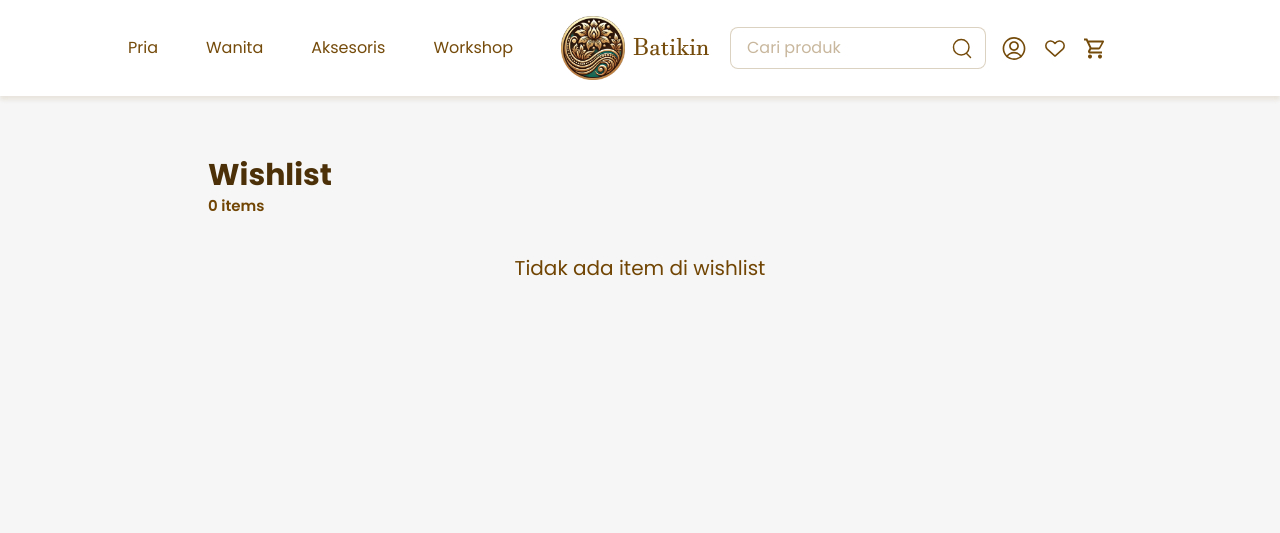
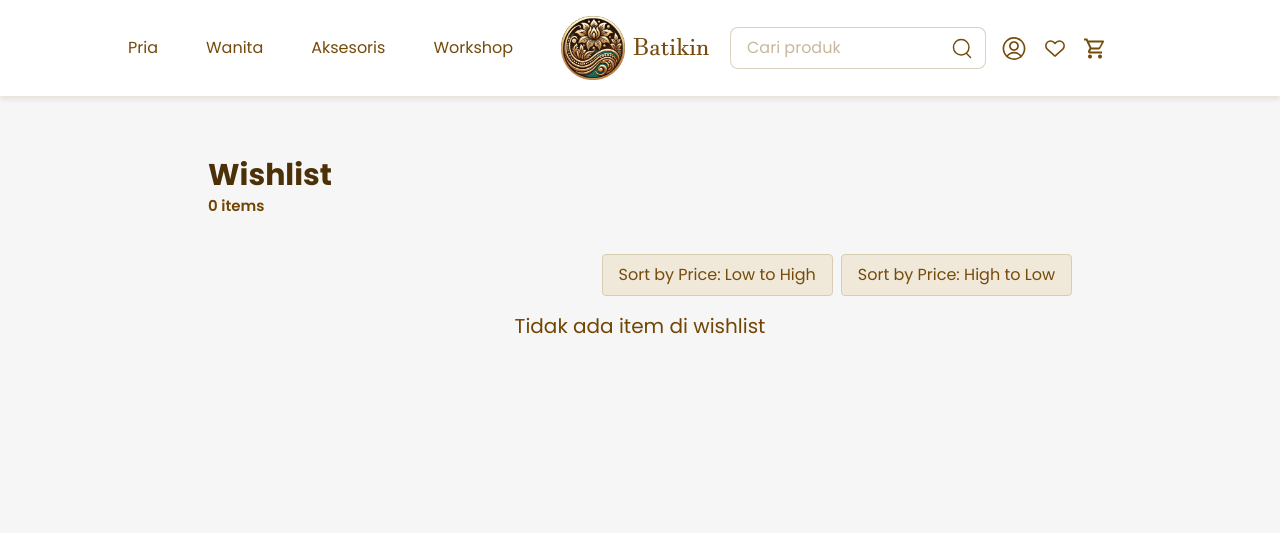
Before and after one commit to PBP-A-05/batikin, a Django app: page /wishlist/ in a window 1280 px wide. Shown: the top 533 px of the page. Run offline with Django 4.2, Linux system fonts and the light colour scheme; the visitor is signed in with stand-in values (Sample User, id 1); data that the repository does not hold is empty; some libraries are stand-ins or nearby versions.

Commit message:
wishlist nambahin sort by price

```diff
--- a/wishlist/templates/wishlist/wishlist_view.html
+++ b/wishlist/templates/wishlist/wishlist_view.html
@@ -13,6 +13,17 @@
                 {{ wishlist_count }} {% if wishlist_count == 1 %} item {% else %} items {% endif %}
             </p>
         </div>
+
+        <!-- Sorting Options -->
+        <div class="flex justify-end mb-4 mr-20">
+            <a href="?sort=price_asc" class="px-4 py-2 border border-[#D8CDB3] rounded bg-[#F0E8D9] text-[#754B0B] hover:bg-[#D8CDB3] transition duration-300">
+                Sort by Price: Low to High
+            </a>
+            <a href="?sort=price_desc" class="ml-2 px-4 py-2 border border-[#D8CDB3] rounded bg-[#F0E8D9] text-[#754B0B] hover:bg-[#D8CDB3] transition duration-300">
+                Sort by Price: High to Low
+            </a>
+        </div>
+
 
         <!-- Wishlist Items Grid -->
         {% if wishlist_items %}
@@ -87,20 +98,16 @@
 </div>
 
 <script>
-    // Function to add/remove product to/from the cart
-    // Function to add/remove product to/from the cart
 function addToCart(productId, productName, productPrice) {
     let cart = JSON.parse(localStorage.getItem('cart')) || {};
     const addToCartButton = document.getElementById(`addToCartButton_${productId}`);
 
     if (cart[productId]) {
-        // Remove from cart
         delete cart[productId];
         localStorage.setItem('cart', JSON.stringify(cart));
         addToCartButton.textContent = "Tambahkan ke keranjangmu";
         showPopup("Produk dihapus dari keranjang!");
 
-        // Remove from server-side cart
         fetch(`cart/remove/${productId}/`, {
             method: "POST",
             headers: {
@@ -121,13 +128,11 @@ function addToCart(productId, productName, productPrice) {
             showPopup("Terjadi kesalahan saat menghapus dari keranjang.");
         });
     } else {
-        // Add to cart
         cart[productId] = { id: productId, name: productName, price: productPrice, quantity: 1 };
         localStorage.setItem('cart', JSON.stringify(cart));
         addToCartButton.textContent = "Sudah ada di keranjangmu";
         showPopup("Produk berhasil ditambahkan ke keranjang!");
 
-        // Add to server-side cart
         fetch(`cart/add/${productId}/`, {
             method: "POST",
             headers: {
@@ -175,13 +180,11 @@ function addToCart(productId, productName, productPrice) {
         }
 
 
-    // Function to toggle note input visibility
     function toggleNoteInput(productId) {
         const noteInputContainer = document.getElementById(`noteInputContainer_${productId}`);
         if (noteInputContainer) noteInputContainer.classList.toggle('hidden');
     }
 
-    // Function to save a note
     function saveNote(productId) {
         const noteInput = document.getElementById(`noteInput_${productId}`);
         if (noteInput) {
@@ -193,14 +196,12 @@ function addToCart(productId, productName, productPrice) {
         }
     }
 
-    // Function to display a saved note
     function displayNote(productId) {
         const noteDisplay = document.getElementById(`noteDisplay_${productId}`);
         const noteText = localStorage.getItem(`note_${productId}`);
         noteDisplay.innerHTML = noteText ? `<p class="text-gray-700 italic">Catatan: ${noteText}</p>` : "";
     }
 
-    // Function to show popup messages
     function showPopup(message) {
         const popup = document.getElementById('customPopup');
         const popupMessage = document.getElementById('popupMessage');
@@ -214,8 +215,6 @@ function addToCart(productId, productName, productPrice) {
     popup.classList.add('hidden');
     }
 
-
-    // Initialize cart status and load notes on page load
     document.addEventListener('DOMContentLoaded', function() {
         const wishlistItems = document.querySelectorAll('.product-card');
         wishlistItems.forEach(item => {
--- a/wishlist/views.py
+++ b/wishlist/views.py
@@ -7,10 +7,19 @@ from cart.models import Cart, CartItem
 from .models import Wishlist
 from shopping.models import Product
 from uuid import UUID
+from django.db.models import F
 
 @login_required
 def wishlist_view(request):
+    sort_by = request.GET.get('sort', 'price_asc')
+
     wishlist_items = Wishlist.objects.filter(user=request.user).select_related('product')
+
+    if sort_by == 'price_desc':
+        wishlist_items = wishlist_items.order_by(F('product__price').desc())
+    else:
+        wishlist_items = wishlist_items.order_by(F('product__price').asc())
+
     wishlist_count = wishlist_items.count()
 
     return render(request, 'wishlist/wishlist_view.html', {
@@ -35,7 +44,6 @@ def add_to_wishlist(request, product_id):
 
         return JsonResponse({'message': message, 'status': status})
 
-    # Return error if request method is not POST
     return JsonResponse({'error': 'Invalid request method'}, status=400)
 
 @login_required
@@ -54,13 +62,12 @@ def remove_from_wishlist(request, product_id):
 
         return JsonResponse({'success': success, 'message': message})
 
-    # Return error if request method is not POST
     return JsonResponse({'success': False, 'message': 'Invalid request method'}, status=400)
 
 
 @login_required
 def add_to_cart(request, product_id):
-    product = get_object_or_404(Product, id=product_id)  # This will now accept a UUID
+    product = get_object_or_404(Product, id=product_id)
     data = json.loads(request.body)
     quantity = int(data.get('quantity', 1))
 
@@ -88,7 +95,7 @@ def add_to_cart(request, product_id):
 @login_required
 def remove_from_cart(request, product_id):
     try:
-        # Ensure product_id is treated as a UUID
+
         cart = Cart.objects.get(user=request.user)
         cart_item = CartItem.objects.get(cart=cart, product__id=product_id)
         cart_item.delete()
```
Also changed, not shown: wishlist/templates/wishlist/wishlist_product_card.html (+1 -8 lines).
